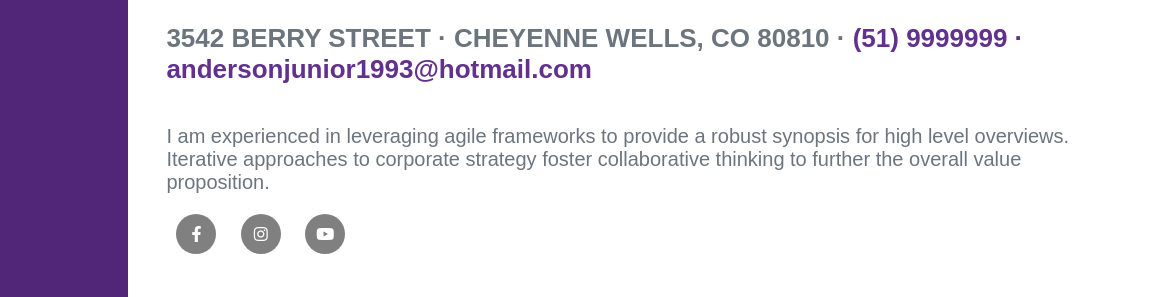
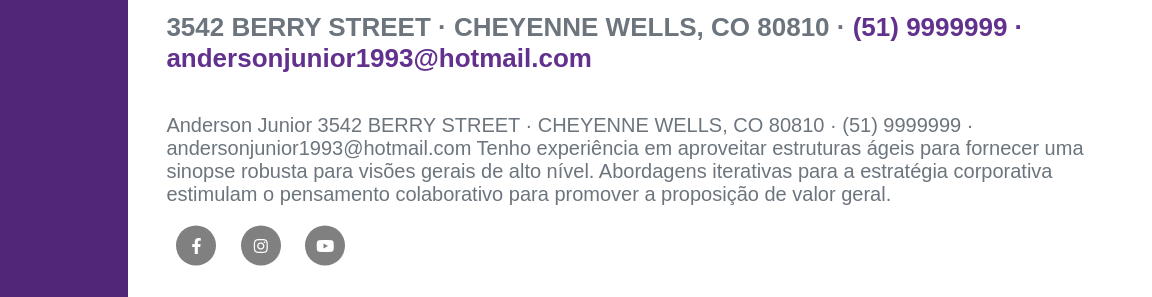
Before and after one commit to andersonjuniorschirmann/github-pages, a plain HTML site: page index.html in a window 1280 px wide. Shown: the part 136-433 px from the top of the page, 128-1280 px from the left. Drawn offline with Linux system fonts and the light colour scheme; a web font is replaced by a local one.

Commit message:
atualizacao

```diff
--- a/index.html
+++ b/index.html
@@ -30,7 +30,9 @@
         <section class="descricao">
           <h2>Anderson <span>Junior</span></h2>
           <h3>3542 BERRY STREET · CHEYENNE WELLS, CO 80810 · <span>(51) 9999999  · andersonjunior1993@hotmail.com</span></h3>
-          <p>I am experienced in leveraging agile frameworks to provide a robust synopsis for high level overviews. Iterative approaches to corporate strategy foster collaborative thinking to further the overall value proposition.</p>
+          <p>Anderson Junior
+3542 BERRY STREET · CHEYENNE WELLS, CO 80810 · (51) 9999999 · andersonjunior1993@hotmail.com
+Tenho experiência em aproveitar estruturas ágeis para fornecer uma sinopse robusta para visões gerais de alto nível. Abordagens iterativas para a estratégia corporativa estimulam o pensamento colaborativo para promover a proposição de valor geral.</p>
 
           <div class="icons-social">
             <a href=""><i class="fab fa-facebook-f"></i></a>
```
